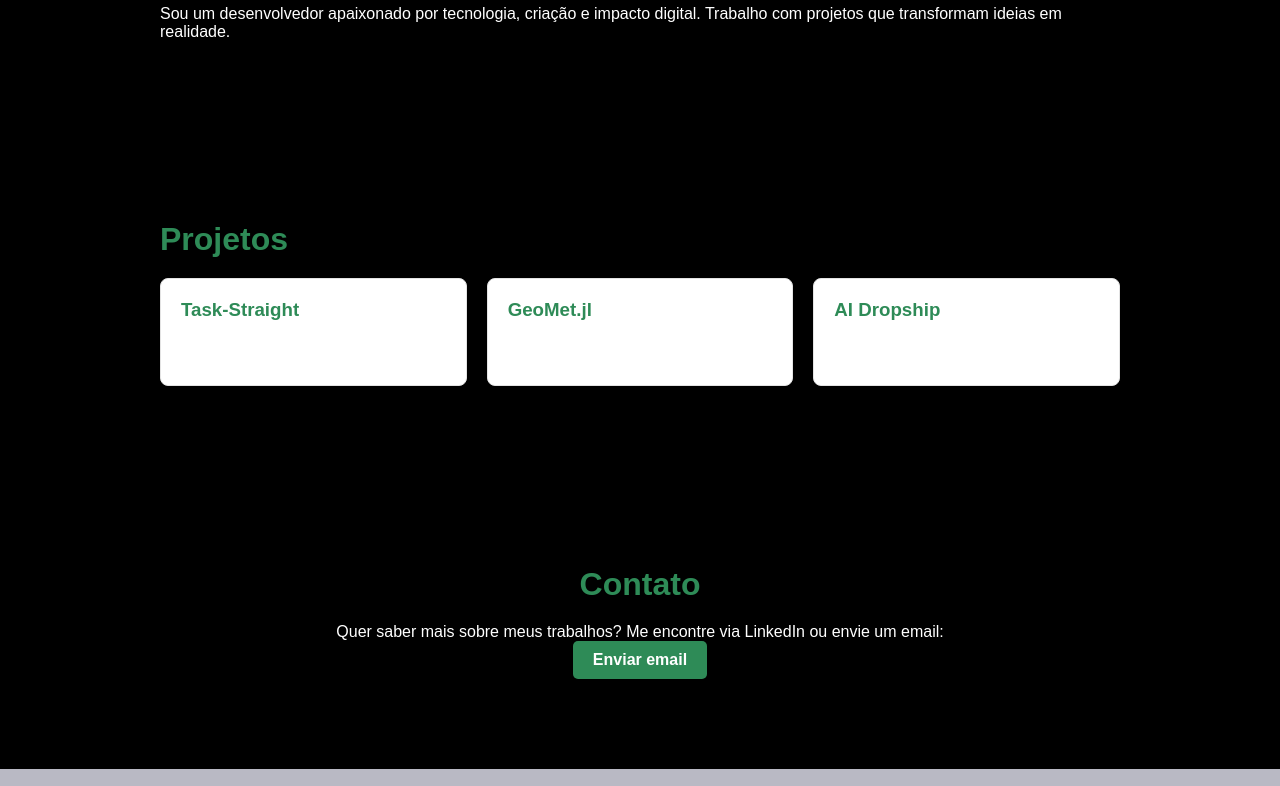
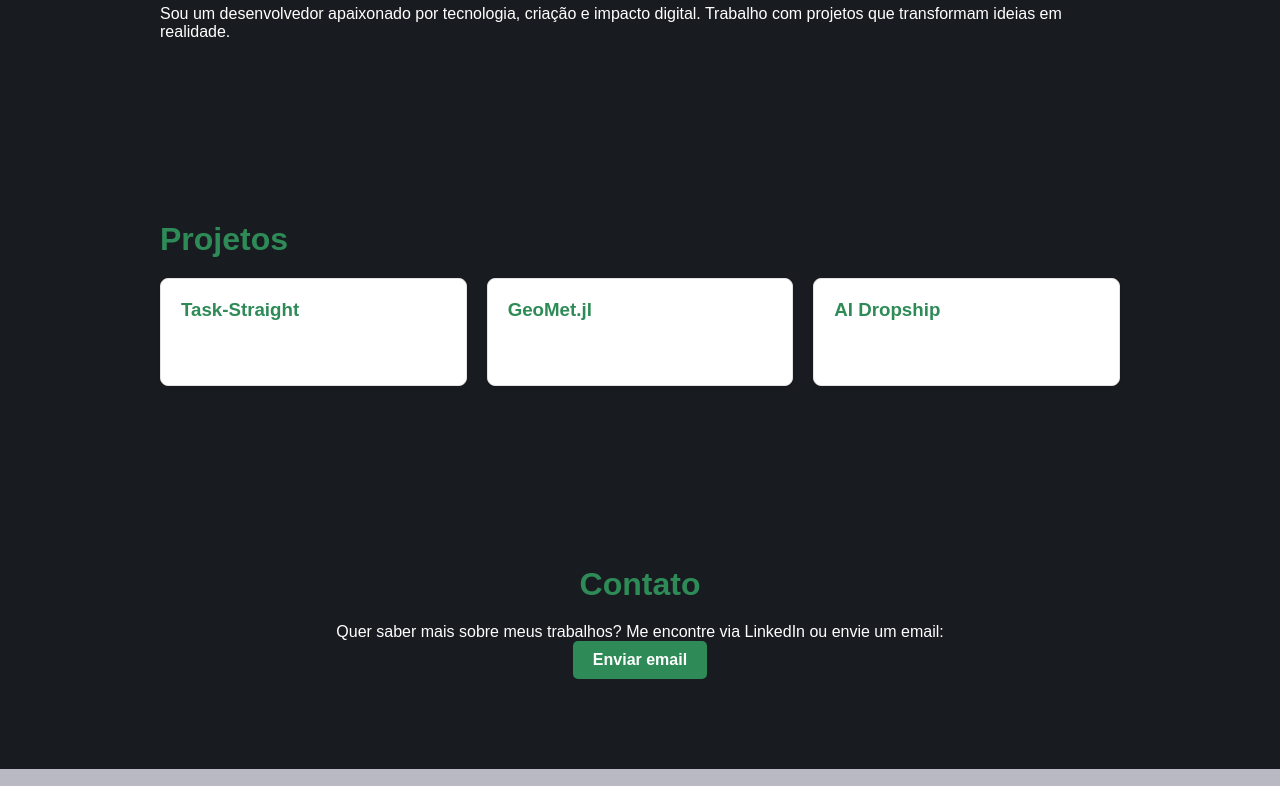
Before and after one commit to JoaoVGuerra06/Curriculojv, a plain HTML site: page index.html in a window 1280 px wide. Shown: the part 632-1418 px from the top of the page. Drawn offline with Linux system fonts and the light colour scheme; a web font is replaced by a local one.

Commit message:
Atualizar o style.css

```diff
--- a/style.css
+++ b/style.css
@@ -1,5 +1,5 @@
 :root {
-  --cor-fundo: black;
+  --cor-fundo: #181c21;
   --cor-texto: #fff;
   --cor-accento: #2E8B57;
   --cor-header: #181c21;
```
